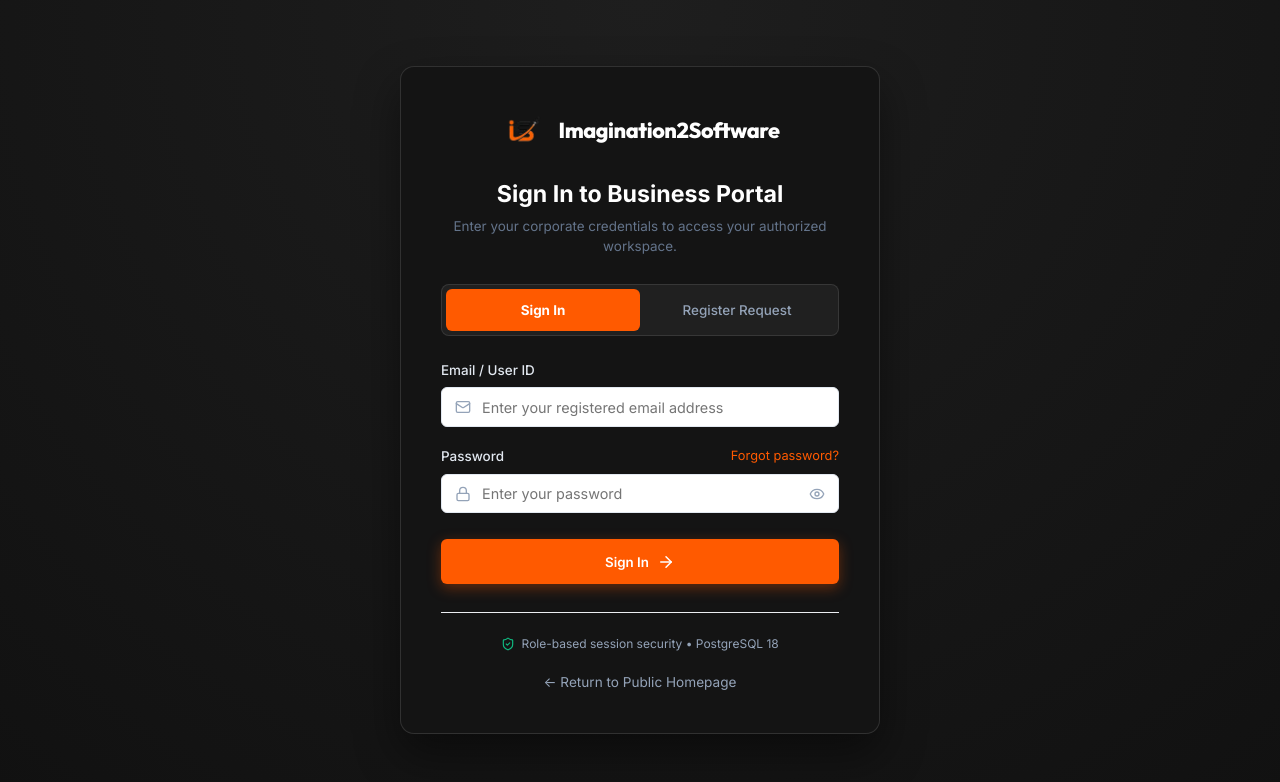
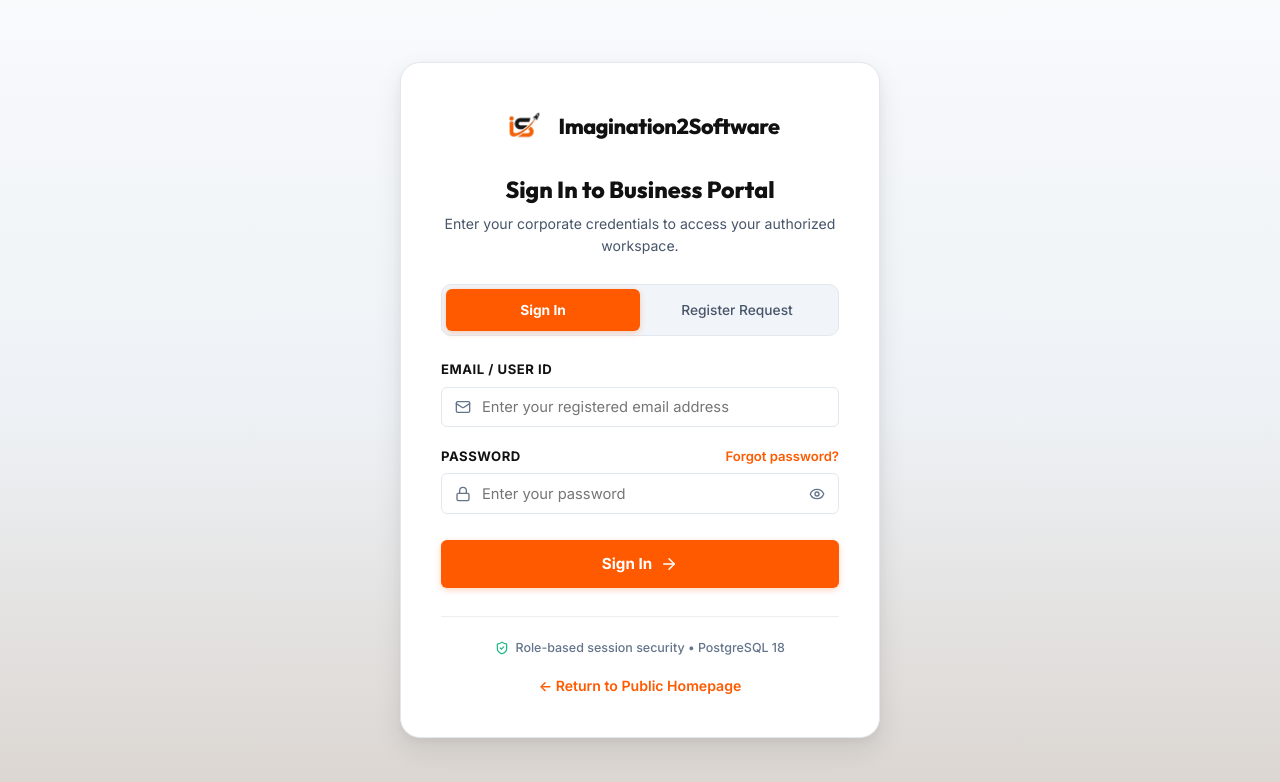
Before and after one commit to rajeev8299/i2s, a React (Vite) app: page /#/login in a window 1280 px wide. Shown: the top 782 px of the page. Built offline with nearby package versions, Linux system fonts and the light colour scheme.

Commit message:
style(login): match login page background and card styling with I2S website theme

```diff
--- a/src/pages/LoginPage.jsx
+++ b/src/pages/LoginPage.jsx
@@ -83,15 +83,24 @@ export const LoginPage = () => {
       display: 'flex',
       alignItems: 'center',
       justifyContent: 'center',
-      background: 'radial-gradient(circle at top, #1e1e1e 0%, #111111 100%)',
-      padding: 'clamp(1rem, 3vw, 2rem) 1rem',
+      background: 'linear-gradient(180deg, #F8FAFC 0%, #EEF2F6 50%, var(--bg-app) 100%)',
+      padding: 'clamp(1.5rem, 3vw, 2.5rem) 1rem',
     }}>
-      <div className="glass-panel" style={{ width: '100%', maxWidth: '480px', padding: 'clamp(1.25rem, 4vw, 2.5rem)' }}>
+      <div style={{
+        width: '100%',
+        maxWidth: '480px',
+        padding: 'clamp(1.5rem, 4vw, 2.5rem)',
+        background: '#FFFFFF',
+        borderRadius: 'var(--radius-xl)',
+        border: '1px solid var(--border-color)',
+        boxShadow: 'var(--shadow-lg)',
+        color: 'var(--text-main)',
+      }}>
         {/* Header Branding */}
         <div style={{ textAlign: 'center', marginBottom: '1.75rem' }}>
-          <Link to="/" style={{ display: 'inline-flex', alignItems: 'center', gap: '0.75rem', marginBottom: '1.25rem' }}>
+          <Link to="/" style={{ display: 'inline-flex', alignItems: 'center', gap: '0.75rem', marginBottom: '1.25rem', textDecoration: 'none' }}>
             <img
-              src="/i2s-logo-light.svg"
+              src="/i2s-logo.svg"
               alt="I2S — Imagination2Software"
               style={{
                 width: '46px',
@@ -100,16 +109,16 @@ export const LoginPage = () => {
               }}
             />
             <div style={{ textAlign: 'left' }}>
-              <div style={{ fontWeight: 800, fontSize: '1.35rem', letterSpacing: '-0.02em', color: '#FFFFFF', fontFamily: 'var(--font-heading)' }}>
+              <div style={{ fontWeight: 800, fontSize: '1.35rem', letterSpacing: '-0.02em', color: 'var(--dark-navy)', fontFamily: 'var(--font-heading)' }}>
                 Imagination2Software
               </div>
             </div>
           </Link>
 
-          <h1 style={{ fontSize: '1.45rem', fontWeight: 700, color: '#FFFFFF', margin: '0.25rem 0' }}>
+          <h1 style={{ fontSize: '1.45rem', fontWeight: 800, color: 'var(--dark-navy)', margin: '0.25rem 0', fontFamily: 'var(--font-heading)' }}>
             {mode === 'login' ? 'Sign In to Business Portal' : 'Register New Account'}
           </h1>
-          <p style={{ fontSize: '0.84rem', color: 'var(--text-muted)', marginTop: '0.25rem' }}>
+          <p style={{ fontSize: '0.88rem', color: 'var(--text-secondary)', marginTop: '0.35rem', lineHeight: 1.5 }}>
             {mode === 'login'
               ? 'Enter your corporate credentials to access your authorized workspace.'
               : 'Submit your details for verification and Admin role approval.'}
@@ -120,25 +129,26 @@ export const LoginPage = () => {
         <div style={{
           display: 'grid',
           gridTemplateColumns: '1fr 1fr',
-          background: 'rgba(255, 255, 255, 0.05)',
+          background: '#F1F5F9',
           padding: '4px',
-          borderRadius: '8px',
+          borderRadius: 'var(--radius-md)',
           marginBottom: '1.5rem',
-          border: '1px solid rgba(255, 255, 255, 0.1)',
+          border: '1px solid var(--border-color)',
         }}>
           <button
             type="button"
             onClick={() => { setMode('login'); setError(''); setRegSuccess(null); }}
             style={{
-              padding: '0.55rem',
-              fontSize: '0.84rem',
+              padding: '0.6rem',
+              fontSize: '0.86rem',
               fontWeight: mode === 'login' ? 700 : 500,
-              color: mode === 'login' ? '#FFFFFF' : '#94A3B8',
-              background: mode === 'login' ? 'var(--primary-blue)' : 'transparent',
+              color: mode === 'login' ? '#FFFFFF' : 'var(--text-secondary)',
+              background: mode === 'login' ? 'var(--primary-orange)' : 'transparent',
               border: 'none',
-              borderRadius: '6px',
+              borderRadius: 'var(--radius-sm)',
               cursor: 'pointer',
-              transition: 'all 0.2s',
+              transition: 'all var(--transition-fast)',
+              boxShadow: mode === 'login' ? '0 2px 6px rgba(255, 90, 0, 0.25)' : 'none'
             }}
           >
             Sign In
@@ -147,15 +157,16 @@ export const LoginPage = () => {
             type="button"
             onClick={() => { setMode('register'); setError(''); setRegSuccess(null); }}
             style={{
-              padding: '0.55rem',
-              fontSize: '0.84rem',
+              padding: '0.6rem',
+              fontSize: '0.86rem',
               fontWeight: mode === 'register' ? 700 : 500,
-              color: mode === 'register' ? '#FFFFFF' : '#94A3B8',
-              background: mode === 'register' ? 'var(--primary-blue)' : 'transparent',
+              color: mode === 'register' ? '#FFFFFF' : 'var(--text-secondary)',
+              background: mode === 'register' ? 'var(--primary-orange)' : 'transparent',
               border: 'none',
-              borderRadius: '6px',
+              borderRadius: 'var(--radius-sm)',
               cursor: 'pointer',
-              transition: 'all 0.2s',
+              transition: 'all var(--transition-fast)',
+              boxShadow: mode === 'register' ? '0 2px 6px rgba(255, 90, 0, 0.25)' : 'none'
             }}
           >
             Register Request
@@ -169,10 +180,10 @@ export const LoginPage = () => {
             alignItems: 'flex-start',
             gap: '0.65rem',
             padding: '0.85rem 1rem',
-            background: 'rgba(239, 68, 68, 0.15)',
-            border: '1px solid rgba(239, 68, 68, 0.35)',
+            background: '#FEF2F2',
+            border: '1px solid #FECACA',
             borderRadius: 'var(--radius-sm)',
-            color: '#fca5a5',
+            color: '#B91C1C',
             fontSize: '0.84rem',
             marginBottom: '1.25rem',
             lineHeight: 1.4,
@@ -186,24 +197,25 @@ export const LoginPage = () => {
         {regSuccess && (
           <div style={{
             padding: '1.25rem',
-            background: 'rgba(16, 185, 129, 0.12)',
-            border: '1px solid rgba(16, 185, 129, 0.35)',
-            borderRadius: 'var(--radius-sm)',
+            background: '#ECFDF5',
+            border: '1px solid #A7F3D0',
+            borderRadius: 'var(--radius-md)',
             marginBottom: '1.5rem',
           }}>
-            <div style={{ display: 'flex', alignItems: 'center', gap: '0.5rem', color: '#34D399', fontWeight: 700, fontSize: '0.92rem', marginBottom: '0.4rem' }}>
+            <div style={{ display: 'flex', alignItems: 'center', gap: '0.5rem', color: '#047857', fontWeight: 700, fontSize: '0.92rem', marginBottom: '0.4rem' }}>
               <CheckCircle2 size={18} />
               Registration Submitted Successfully
             </div>
-            <p style={{ fontSize: '0.82rem', color: '#D1FAE5', margin: '0 0 0.75rem 0', lineHeight: 1.45 }}>
+            <p style={{ fontSize: '0.82rem', color: '#065F46', margin: '0 0 0.75rem 0', lineHeight: 1.45 }}>
               Your account request is <strong>Pending Admin Approval</strong>. Once an administrator approves your account and assigns your organizational role, you will be able to log in.
             </p>
             <div style={{
-              background: 'rgba(0, 0, 0, 0.25)',
+              background: '#FFFFFF',
+              border: '1px solid #A7F3D0',
               padding: '0.6rem 0.8rem',
               borderRadius: '6px',
               fontSize: '0.8rem',
-              color: '#A7F3D0',
+              color: '#065F46',
             }}>
               <div><strong>Email:</strong> {regSuccess.email}</div>
               <div style={{ marginTop: '0.2rem' }}>
@@ -213,8 +225,8 @@ export const LoginPage = () => {
             <button
               type="button"
               onClick={() => { setMode('login'); setRegSuccess(null); setEmail(regSuccess.email); }}
-              className="glow-btn"
-              style={{ width: '100%', justifyContent: 'center', marginTop: '0.85rem', padding: '0.55rem', fontSize: '0.82rem' }}
+              className="btn-primary"
+              style={{ width: '100%', justifyContent: 'center', marginTop: '0.85rem', padding: '0.65rem', fontSize: '0.85rem' }}
             >
               Proceed to Sign In
             </button>
@@ -225,7 +237,7 @@ export const LoginPage = () => {
         {mode === 'login' && (
           <form onSubmit={handleLoginSubmit} style={{ display: 'flex', flexDirection: 'column', gap: '1.2rem' }}>
             <div>
-              <label style={{ display: 'block', fontSize: '0.84rem', fontWeight: 500, marginBottom: '0.45rem', color: '#E2E8F0' }}>
+              <label style={{ display: 'block', fontSize: '0.82rem', fontWeight: 700, marginBottom: '0.45rem', color: 'var(--dark-navy)', textTransform: 'uppercase', letterSpacing: '0.04em' }}>
                 Email / User ID
               </label>
               <div style={{ position: 'relative' }}>
@@ -236,16 +248,24 @@ export const LoginPage = () => {
                   placeholder="Enter your registered email address"
                   value={email}
                   onChange={(e) => setEmail(e.target.value)}
-                  style={{ paddingLeft: '2.5rem' }}
+                  style={{
+                    paddingLeft: '2.5rem',
+                    background: '#FFFFFF',
+                    border: '1px solid var(--border-color)',
+                    color: 'var(--text-main)',
+                    fontSize: '0.92rem'
+                  }}
                 />
-                <Mail size={16} style={{ position: 'absolute', left: '0.85rem', top: '50%', transform: 'translateY(-50%)', color: 'var(--text-dim)' }} />
+                <Mail size={16} style={{ position: 'absolute', left: '0.85rem', top: '50%', transform: 'translateY(-50%)', color: 'var(--text-muted)' }} />
               </div>
             </div>
 
             <div>
               <div style={{ display: 'flex', justifyContent: 'space-between', marginBottom: '0.45rem' }}>
-                <label style={{ fontSize: '0.84rem', fontWeight: 500, color: '#E2E8F0' }}>Password</label>
-                <Link to="/forgot-password" style={{ fontSize: '0.8rem', color: 'var(--primary)' }}>
+                <label style={{ fontSize: '0.82rem', fontWeight: 700, color: 'var(--dark-navy)', textTransform: 'uppercase', letterSpacing: '0.04em' }}>
+                  Password
+                </label>
+                <Link to="/forgot-password" style={{ fontSize: '0.82rem', color: 'var(--primary-orange)', fontWeight: 600, textDecoration: 'none' }}>
                   Forgot password?
                 </Link>
               </div>
@@ -257,9 +277,16 @@ export const LoginPage = () => {
                   placeholder="Enter your password"
                   value={password}
                   onChange={(e) => setPassword(e.target.value)}
-                  style={{ paddingLeft: '2.5rem', paddingRight: '2.5rem' }}
+                  style={{
+                    paddingLeft: '2.5rem',
+                    paddingRight: '2.5rem',
+                    background: '#FFFFFF',
+                    border: '1px solid var(--border-color)',
+                    color: 'var(--text-main)',
+                    fontSize: '0.92rem'
+                  }}
                 />
-                <Lock size={16} style={{ position: 'absolute', left: '0.85rem', top: '50%', transform: 'translateY(-50%)', color: 'var(--text-dim)' }} />
+                <Lock size={16} style={{ position: 'absolute', left: '0.85rem', top: '50%', transform: 'translateY(-50%)', color: 'var(--text-muted)' }} />
                 <button
                   type="button"
                   onClick={() => setShowPassword(!showPassword)}
@@ -270,7 +297,7 @@ export const LoginPage = () => {
                     transform: 'translateY(-50%)',
                     background: 'none',
                     border: 'none',
-                    color: 'var(--text-dim)',
+                    color: 'var(--text-muted)',
                     cursor: 'pointer',
                     padding: 0,
                     display: 'flex',
@@ -286,8 +313,15 @@ export const LoginPage = () => {
             <button
               type="submit"
               disabled={loading}
-              className="glow-btn"
-              style={{ width: '100%', justifyContent: 'center', marginTop: '0.4rem', padding: '0.85rem', fontWeight: 600 }}
+              className="btn-primary"
+              style={{
+                width: '100%',
+                justifyContent: 'center',
+                marginTop: '0.4rem',
+                padding: '0.85rem',
+                fontWeight: 700,
+                fontSize: '0.95rem'
+              }}
             >
               {loading ? 'Authenticating...' : 'Sign In'} <ArrowRight size={18} />
             </button>
@@ -299,7 +333,7 @@ export const LoginPage = () => {
           <form onSubmit={handleRegisterSubmit} style={{ display: 'flex', flexDirection: 'column', gap: '1rem' }}>
             <div className="form-two-col" style={{ display: 'grid', gridTemplateColumns: '1fr 1fr', gap: '0.75rem' }}>
               <div>
-                <label style={{ display: 'block', fontSize: '0.8rem', fontWeight: 500, marginBottom: '0.35rem', color: '#E2E8F0' }}>
+                <label style={{ display: 'block', fontSize: '0.78rem', fontWeight: 700, marginBottom: '0.35rem', color: 'var(--dark-navy)', textTransform: 'uppercase', letterSpacing: '0.04em' }}>
                   First Name *
                 </label>
                 <input
@@ -309,10 +343,11 @@ export const LoginPage = () => {
                   placeholder="e.g. John"
                   value={regData.firstName}
                   onChange={(e) => setRegData({ ...regData, firstName: e.target.value })}
+                  style={{ background: '#FFFFFF', border: '1px solid var(--border-color)', color: 'var(--text-main)', fontSize: '0.9rem' }}
                 />
               </div>
               <div>
-                <label style={{ display: 'block', fontSize: '0.8rem', fontWeight: 500, marginBottom: '0.35rem', color: '#E2E8F0' }}>
+                <label style={{ display: 'block', fontSize: '0.78rem', fontWeight: 700, marginBottom: '0.35rem', color: 'var(--dark-navy)', textTransform: 'uppercase', letterSpacing: '0.04em' }}>
                   Last Name *
                 </label>
                 <input
@@ -322,12 +357,13 @@ export const LoginPage = () => {
                   placeholder="e.g. Doe"
                   value={regData.lastName}
                   onChange={(e) => setRegData({ ...regData, lastName: e.target.value })}
+                  style={{ background: '#FFFFFF', border: '1px solid var(--border-color)', color: 'var(--text-main)', fontSize: '0.9rem' }}
                 />
               </div>
             </div>
 
             <div>
-              <label style={{ display: 'block', fontSize: '0.8rem', fontWeight: 500, marginBottom: '0.35rem', color: '#E2E8F0' }}>
+              <label style={{ display: 'block', fontSize: '0.78rem', fontWeight: 700, marginBottom: '0.35rem', color: 'var(--dark-navy)', textTransform: 'uppercase', letterSpacing: '0.04em' }}>
                 Email Address *
               </label>
               <div style={{ position: 'relative' }}>
@@ -338,14 +374,14 @@ export const LoginPage = () => {
                   placeholder="applicant@company.com"
                   value={regData.email}
                   onChange={(e) => setRegData({ ...regData, email: e.target.value })}
-                  style={{ paddingLeft: '2.5rem' }}
+                  style={{ paddingLeft: '2.5rem', background: '#FFFFFF', border: '1px solid var(--border-color)', color: 'var(--text-main)', fontSize: '0.9rem' }}
                 />
-                <Mail size={16} style={{ position: 'absolute', left: '0.85rem', top: '50%', transform: 'translateY(-50%)', color: 'var(--text-dim)' }} />
+                <Mail size={16} style={{ position: 'absolute', left: '0.85rem', top: '50%', transform: 'translateY(-50%)', color: 'var(--text-muted)' }} />
               </div>
             </div>
 
             <div>
-              <label style={{ display: 'block', fontSize: '0.8rem', fontWeight: 500, marginBottom: '0.35rem', color: '#E2E8F0' }}>
+              <label style={{ display: 'block', fontSize: '0.78rem', fontWeight: 700, marginBottom: '0.35rem', color: 'var(--dark-navy)', textTransform: 'uppercase', letterSpacing: '0.04em' }}>
                 Password * (min. 8 characters)
               </label>
               <div style={{ position: 'relative' }}>
@@ -357,9 +393,9 @@ export const LoginPage = () => {
                   placeholder="Create secure password"
                   value={regData.password}
                   onChange={(e) => setRegData({ ...regData, password: e.target.value })}
-                  style={{ paddingLeft: '2.5rem', paddingRight: '2.5rem' }}
+                  style={{ paddingLeft: '2.5rem', paddingRight: '2.5rem', background: '#FFFFFF', border: '1px solid var(--border-color)', color: 'var(--text-main)', fontSize: '0.9rem' }}
                 />
-                <Lock size={16} style={{ position: 'absolute', left: '0.85rem', top: '50%', transform: 'translateY(-50%)', color: 'var(--text-dim)' }} />
+                <Lock size={16} style={{ position: 'absolute', left: '0.85rem', top: '50%', transform: 'translateY(-50%)', color: 'var(--text-muted)' }} />
                 <button
                   type="button"
                   onClick={() => setShowRegPassword(!showRegPassword)}
@@ -370,7 +406,7 @@ export const LoginPage = () => {
                     transform: 'translateY(-50%)',
                     background: 'none',
                     border: 'none',
-                    color: 'var(--text-dim)',
+                    color: 'var(--text-muted)',
                     cursor: 'pointer',
                     padding: 0,
                     display: 'flex',
@@ -384,7 +420,7 @@ export const LoginPage = () => {
 
             <div className="form-two-col" style={{ display: 'grid', gridTemplateColumns: '1fr 1fr', gap: '0.75rem' }}>
               <div>
-                <label style={{ display: 'block', fontSize: '0.8rem', fontWeight: 500, marginBottom: '0.35rem', color: '#E2E8F0' }}>
+                <label style={{ display: 'block', fontSize: '0.78rem', fontWeight: 700, marginBottom: '0.35rem', color: 'var(--dark-navy)', textTransform: 'uppercase', letterSpacing: '0.04em' }}>
                   Phone Number
                 </label>
                 <div style={{ position: 'relative' }}>
@@ -394,13 +430,13 @@ export const LoginPage = () => {
                     placeholder="+91 9876543210"
                     value={regData.phone}
                     onChange={(e) => setRegData({ ...regData, phone: e.target.value })}
-                    style={{ paddingLeft: '2.2rem' }}
+                    style={{ paddingLeft: '2.2rem', background: '#FFFFFF', border: '1px solid var(--border-color)', color: 'var(--text-main)', fontSize: '0.9rem' }}
                   />
-                  <Phone size={14} style={{ position: 'absolute', left: '0.75rem', top: '50%', transform: 'translateY(-50%)', color: 'var(--text-dim)' }} />
+                  <Phone size={14} style={{ position: 'absolute', left: '0.75rem', top: '50%', transform: 'translateY(-50%)', color: 'var(--text-muted)' }} />
                 </div>
               </div>
               <div>
-                <label style={{ display: 'block', fontSize: '0.8rem', fontWeight: 500, marginBottom: '0.35rem', color: '#E2E8F0' }}>
+                <label style={{ display: 'block', fontSize: '0.78rem', fontWeight: 700, marginBottom: '0.35rem', color: 'var(--dark-navy)', textTransform: 'uppercase', letterSpacing: '0.04em' }}>
                   Organization / Company
                 </label>
                 <div style={{ position: 'relative' }}>
@@ -410,14 +446,14 @@ export const LoginPage = () => {
                     placeholder="e.g. Acme Corp"
                     value={regData.companyName}
                     onChange={(e) => setRegData({ ...regData, companyName: e.target.value })}
-                    style={{ paddingLeft: '2.2rem' }}
+                    style={{ paddingLeft: '2.2rem', background: '#FFFFFF', border: '1px solid var(--border-color)', color: 'var(--text-main)', fontSize: '0.9rem' }}
                   />
-                  <Building size={14} style={{ position: 'absolute', left: '0.75rem', top: '50%', transform: 'translateY(-50%)', color: 'var(--text-dim)' }} />
+                  <Building size={14} style={{ position: 'absolute', left: '0.75rem', top: '50%', transform: 'translateY(-50%)', color: 'var(--text-muted)' }} />
                 </div>
               </div>
             </div>
 
-            <div style={{ fontSize: '0.75rem', color: '#94A3B8', background: 'rgba(255, 255, 255, 0.04)', padding: '0.65rem 0.85rem', borderRadius: '6px' }}>
+            <div style={{ fontSize: '0.78rem', color: 'var(--text-secondary)', background: '#F8FAFC', border: '1px solid var(--border-color)', padding: '0.65rem 0.85rem', borderRadius: 'var(--radius-sm)', lineHeight: 1.5 }}>
               &bull; An automatic temporary Client ID will be generated upon registration.<br />
               &bull; Account access is held in <strong>Pending Admin Approval</strong> until verified and assigned an approved role by Administrator.
             </div>
@@ -425,8 +461,15 @@ export const LoginPage = () => {
             <button
               type="submit"
               disabled={loading}
-              className="glow-btn"
-              style={{ width: '100%', justifyContent: 'center', marginTop: '0.4rem', padding: '0.85rem', fontWeight: 600 }}
+              className="btn-primary"
+              style={{
+                width: '100%',
+                justifyContent: 'center',
+                marginTop: '0.4rem',
+                padding: '0.85rem',
+                fontWeight: 700,
+                fontSize: '0.95rem'
+              }}
             >
               {loading ? 'Submitting Registration...' : 'Submit Registration Request'} <ArrowRight size={18} />
             </button>
@@ -435,11 +478,11 @@ export const LoginPage = () => {
 
         {/* Security badge and return to homepage */}
         <div style={{ marginTop: '1.75rem', borderTop: '1px solid var(--border-subtle)', paddingTop: '1.25rem', textAlign: 'center' }}>
-          <div style={{ display: 'inline-flex', alignItems: 'center', gap: '0.4rem', fontSize: '0.75rem', color: '#94A3B8' }}>
+          <div style={{ display: 'inline-flex', alignItems: 'center', gap: '0.4rem', fontSize: '0.78rem', color: 'var(--text-muted)', fontWeight: 500 }}>
             <ShieldCheck size={14} color="#10B981" /> Role-based session security &bull; PostgreSQL 18
           </div>
           <div style={{ marginTop: '0.75rem' }}>
-            <Link to="/" style={{ fontSize: '0.85rem', color: 'var(--text-dim)', textDecoration: 'none' }}>
+            <Link to="/" style={{ fontSize: '0.88rem', color: 'var(--primary-orange)', textDecoration: 'none', fontWeight: 600 }}>
               &larr; Return to Public Homepage
             </Link>
           </div>
```
